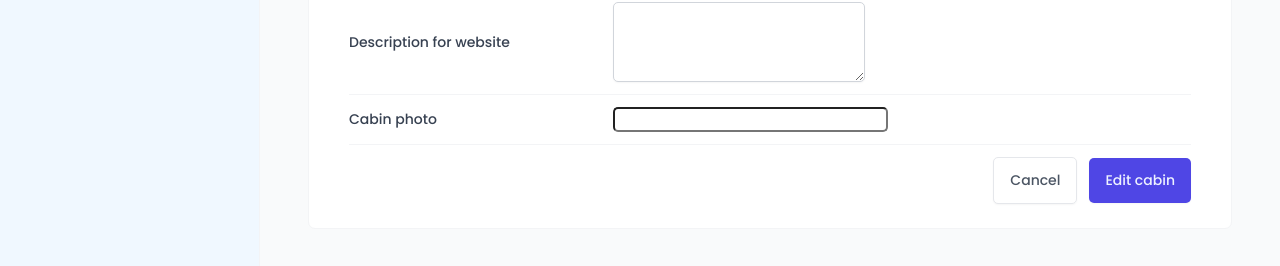
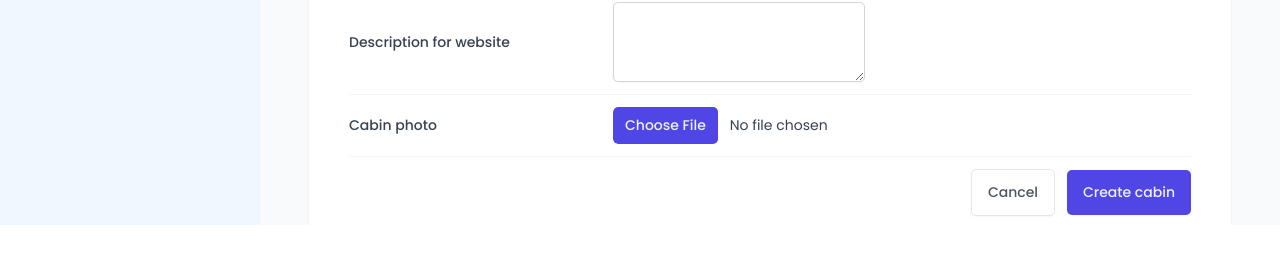
Before and after one commit to inkogi-to/the-wild-oasis, a React (Vite) app: page /cabins in a window 1280 px wide. Both pictures are taken after a click on the button "Add new cabin". Shown: the part 575-841 px from the top of the page. After the commit the page ends 800 px from the top, so only its background shows below. Built offline with nearby package versions, Linux system fonts and the light colour scheme; no server answers; the database is empty; a web font is replaced by a local one.

Commit message:
Enhance CreateCabinForm with react-hook-form integration, add image upload functionality, and improve error handling. Update CabinRow to support cross-origin images and modify AppLayout for scroll overflow. Refactor FileInput to set type attribute directly.

```diff
--- a/public/AppLayout.jsx
+++ b/public/AppLayout.jsx
@@ -13,6 +13,7 @@ const StyledAppLayout = styled.div`
 const Main = styled.main`
   background-color: var(--color-grey-50);
   padding: 4rem 4.8rem 6.4rem;
+  overflow: scroll;
 `;
 const Container = styled.div`
   max-width: 120rem;
--- a/src/features/cabins/CabinRow.jsx
+++ b/src/features/cabins/CabinRow.jsx
@@ -67,7 +67,7 @@ function CabinRow({ cabin }) {
   });
   return (
     <TableRow role="row">
-      <Img src={image} alt={name} />
+      <Img src={image} alt={name} crossOrigin="anonymous" />
       <Cabin>{name}</Cabin>
       <div>{description}</div>
       <Price>{formatCurrency(regularPrice)}</Price>
--- a/src/features/cabins/CreateCabinForm.jsx
+++ b/src/features/cabins/CreateCabinForm.jsx
@@ -6,8 +6,12 @@ import Button from "../../ui/Button";
 import FileInput from "../../ui/FileInput";
 import Textarea from "../../ui/Textarea";
 import { useForm } from "react-hook-form";
+import { useMutation, useQueryClient } from "@tanstack/react-query";
+import { createCabin } from "../../services/apiCabins";
+import { toast } from "react-hot-toast";
+import FormRow from "../../ui/FormRow";
 
-const FormRow = styled.div`
+const FormRow2 = styled.div`
   display: grid;
   align-items: center;
   grid-template-columns: 24rem 1fr 1.2fr;
@@ -44,58 +48,130 @@ const Error = styled.span`
 `;
 
 function CreateCabinForm() {
-  const { register, handleSubmit } = useForm();
+  const {
+    register,
+    handleSubmit,
+    reset,
+    getValues,
+    formState: { errors },
+  } = useForm();
+
+  const queryClient = useQueryClient();
+
+  const { isLoading: isCreating, mutate } = useMutation({
+    mutationFn: createCabin,
+    onSuccess: () => {
+      toast.success("Cabin created successfully");
+      queryClient.invalidateQueries({ queryKey: ["cabins"] });
+      reset();
+    },
+    onError: (err) => {
+      toast.error(err.message);
+    },
+  });
   function onSubmit(data) {
-    console.log(data);
+    mutate({ ...data, image: data.image[0] });
   }
+  function onError(errors) {}
   return (
-    <Form onSubmit={handleSubmit(onSubmit)}>
-      <FormRow>
-        <Label htmlFor="name">Cabin name</Label>
-        <Input type="text" id="name" {...register("name")} />
+    <Form onSubmit={handleSubmit(onSubmit, onError)}>
+      <FormRow label="Cabin name" error={errors?.name?.message}>
+        <Input
+          type="text"
+          id="name"
+          disabled={isCreating}
+          {...register("name", {
+            required: "This field is required",
+          })}
+        />
       </FormRow>
 
-      <FormRow>
-        <Label htmlFor="maxCapacity">Maximum capacity</Label>
-        <Input type="number" id="maxCapacity" {...register("maxCapacity")} />
+      <FormRow label="Maximum capacity" error={errors?.maxCapacity?.message}>
+        <Input
+          type="number"
+          id="maxCapacity"
+          disabled={isCreating}
+          {...register("maxCapacity", {
+            required: "This field is required",
+            min: {
+              value: 1,
+              message: "Capacity should be at least 1",
+            },
+          })}
+        />
       </FormRow>
 
-      <FormRow>
-        <Label htmlFor="regularPrice">Regular price</Label>
-        <Input type="number" id="regularPrice" {...register("regularPrice")} />
+      <FormRow label="Regular price" error={errors?.regularPrice?.message}>
+        <Input
+          type="number"
+          id="regularPrice"
+          disabled={isCreating}
+          {...register("regularPrice", {
+            required: "This field is required",
+            min: {
+              value: 1,
+              message: "Capacity should be at least 1",
+            },
+          })}
+        />
       </FormRow>
 
-      <FormRow>
-        <Label htmlFor="discount">Discount</Label>
+      <FormRow label="Discount" error={errors?.discount?.message}>
         <Input
           type="number"
           id="discount"
+          disabled={isCreating}
           defaultValue={0}
-          {...register("discount")}
+          {...register("discount", {
+            required: "This field is required",
+            min: {
+              value: 0,
+              message: "Discount should be at least 0",
+            },
+            max: {
+              value: 100,
+              message: "Discount should be at most 100",
+            },
+            validate: (value) =>
+              value < getValues("regularPrice") ||
+              "Discount should be less than regular price",
+          })}
         />
       </FormRow>
 
-      <FormRow>
-        <Label htmlFor="description">Description for website</Label>
+      <FormRow
+        label="Description for website"
+        error={errors?.description?.message}
+      >
         <Textarea
           type="number"
           id="description"
+          disabled={isCreating}
           defaultValue=""
-          {...register("description")}
+          {...register("description", {
+            required: "This field is required",
+          })}
         />
       </FormRow>
 
       <FormRow>
         <Label htmlFor="image">Cabin photo</Label>
-        <FileInput id="image" accept="image/*" />
+        <FileInput
+          id="image"
+          accept="image/*"
+          type="file"
+          disabled={isCreating}
+          {...register("image", { required: "This field is required" })}
+        />
       </FormRow>
 
       <FormRow>
-        {/* type is an HTML attribute! */}
         <Button $variation="secondary" type="reset">
           Cancel
         </Button>
-        <Button>Edit cabin</Button>
+        <Button disabled={isCreating}>
+          {isCreating ? "Creating..." : "Create cabin"}
+        </Button>
       </FormRow>
     </Form>
   );
--- a/src/services/apiCabins.js
+++ b/src/services/apiCabins.js
@@ -1,10 +1,53 @@
-import supabase from "./supabase";
+import supabase, { supabaseUrl } from "./supabase";
 
 export async function getCabins() {
   const { data, error } = await supabase.from("cabins").select("*");
   if (error) {
     console.error(error);
     throw new Error("Cabins could not be loaded");
+  }
+  return data;
+}
+
+export async function createCabin(newCabin) {
+  const imageName = `${Date.now()}-${newCabin.image.name}`.replaceAll("/", "");
+  const imagePath = `${supabaseUrl}/storage/v1/object/public/cabin-images/${imageName}`;
+  console.log(imagePath);
+  console.log(newCabin.image instanceof File);
+
+  const {data:insertData, error: insertError } = await supabase
+    .from("cabins")
+    .insert([{ ...newCabin, image: imagePath }])
+    .select()
+    .single();
+
+  if (insertError) {
+    console.error(insertError);
+    throw new Error("Cabin could not be created");
+  }
+
+  const { data, error: storageError } = await supabase.storage
+    .from("cabin-images")
+    .upload(imageName, newCabin.image);
+
+  if (storageError) {
+    await supabase.from("cabins").delete().eq("id", insertData.id);
+    console.log(storageError);
+
+    throw new Error("Image upload failed and cabin was rolled back");
+  }
+  return data;
+}
+
+export async function updateCabin(id, updatedCabin) {
+  const { data, error } = await supabase
+    .from("cabins")
+    .update(updatedCabin)
+    .eq("id", id);
+
+  if (error) {
+    console.error(error);
+    throw new Error("Cabin could not be updated");
   }
   return data;
 }
--- a/src/services/supabase.js
+++ b/src/services/supabase.js
@@ -1,5 +1,5 @@
 import { createClient } from "@supabase/supabase-js";
-const supabaseUrl = "https://zikaiaoqxxdyxywvehzm.supabase.co";
+export const supabaseUrl = "https://zikaiaoqxxdyxywvehzm.supabase.co";
 const supabaseKey =
   "eyJhbGciOiJIUzI1NiIsInR5cCI6IkpXVCJ9.eyJpc3MiOiJzdXBhYmFzZSIsInJlZiI6Inppa2FpYW9xeHhkeXh5d3ZlaHptIiwicm9sZSI6ImFub24iLCJpYXQiOjE3NDg0NTQwOTUsImV4cCI6MjA2NDAzMDA5NX0.nsnnZXZst9rwSSoJmARpiJIfbjsUxg5OVVBoBu2kjSI";
 const supabase = createClient(supabaseUrl, supabaseKey);
--- a/src/ui/Button.jsx
+++ b/src/ui/Button.jsx
@@ -61,7 +61,6 @@ const StyledButton = styled.button`
 `;
 
 function Button({ variation = "primary", size = "medium", ...rest }) {
-  console.log(variation, size, rest);
   return <StyledButton $variation={variation} $size={size} {...rest} />;
 }
 
--- a/src/ui/FileInput.jsx
+++ b/src/ui/FileInput.jsx
@@ -1,6 +1,6 @@
 import styled from "styled-components";
 
-const FileInput = styled.input`
+const FileInput = styled.input.attrs({ type: "file" })`
   font-size: 1.4rem;
   border-radius: var(--border-radius-sm);
 
--- /dev/null
+++ b/src/ui/FormRow.jsx
@@ -0,0 +1,47 @@
+import styled from "styled-components";
+const StyledFormRow = styled.div`
+  display: grid;
+  align-items: center;
+  grid-template-columns: 24rem 1fr 1.2fr;
+  gap: 2.4rem;
+
+  padding: 1.2rem 0;
+
+  &:first-child {
+    padding-top: 0;
+  }
+
+  &:last-child {
+    padding-bottom: 0;
+  }
+
+  &:not(:last-child) {
+    border-bottom: 1px solid var(--color-grey-100);
+  }
+
+  &:has(button) {
+    display: flex;
+    justify-content: flex-end;
+    gap: 1.2rem;
+  }
+`;
+
+const Label = styled.label`
+  font-weight: 500;
+`;
+
+const Error = styled.span`
+  font-size: 1.4rem;
+  color: var(--color-red-700);
+`;
+function FormRow({ label, children, error}) {
+  return (
+    <StyledFormRow>
+      {label && <Label htmlFor={children?.props?.id}>{label}</Label>}
+      {children}
+      {error && <Error>{error}</Error>}
+    </StyledFormRow>
+  );
+}
+
+export default FormRow;
```
